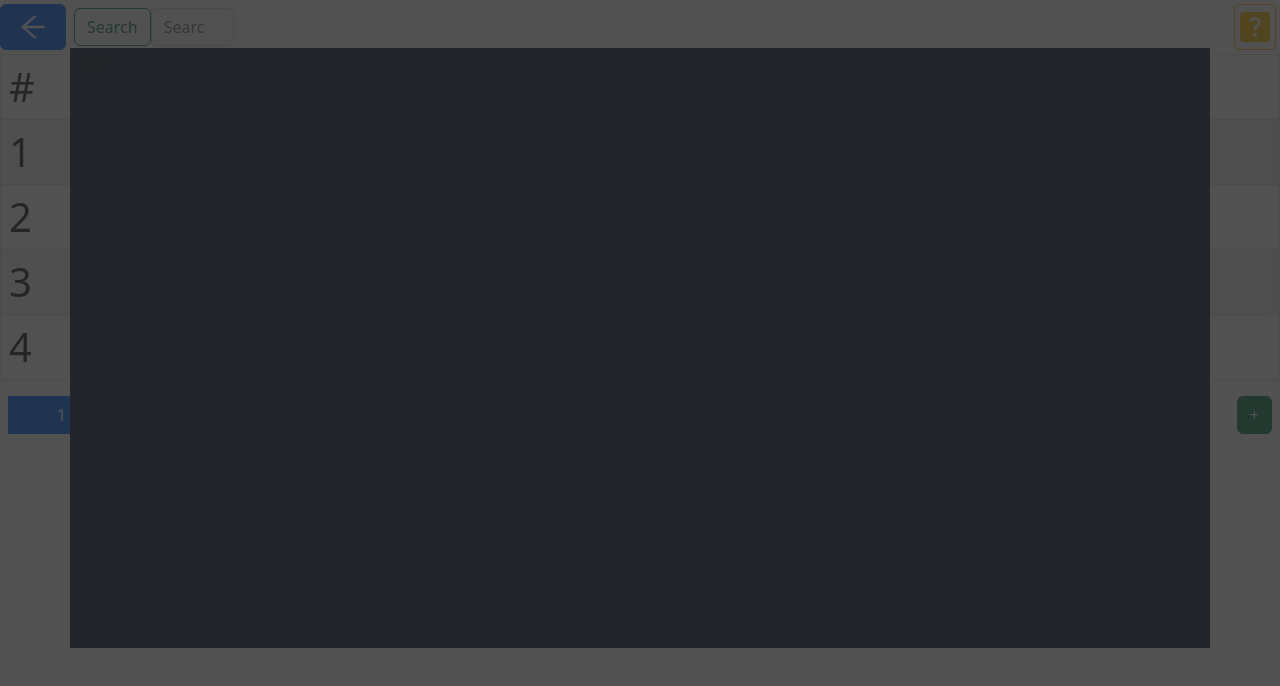
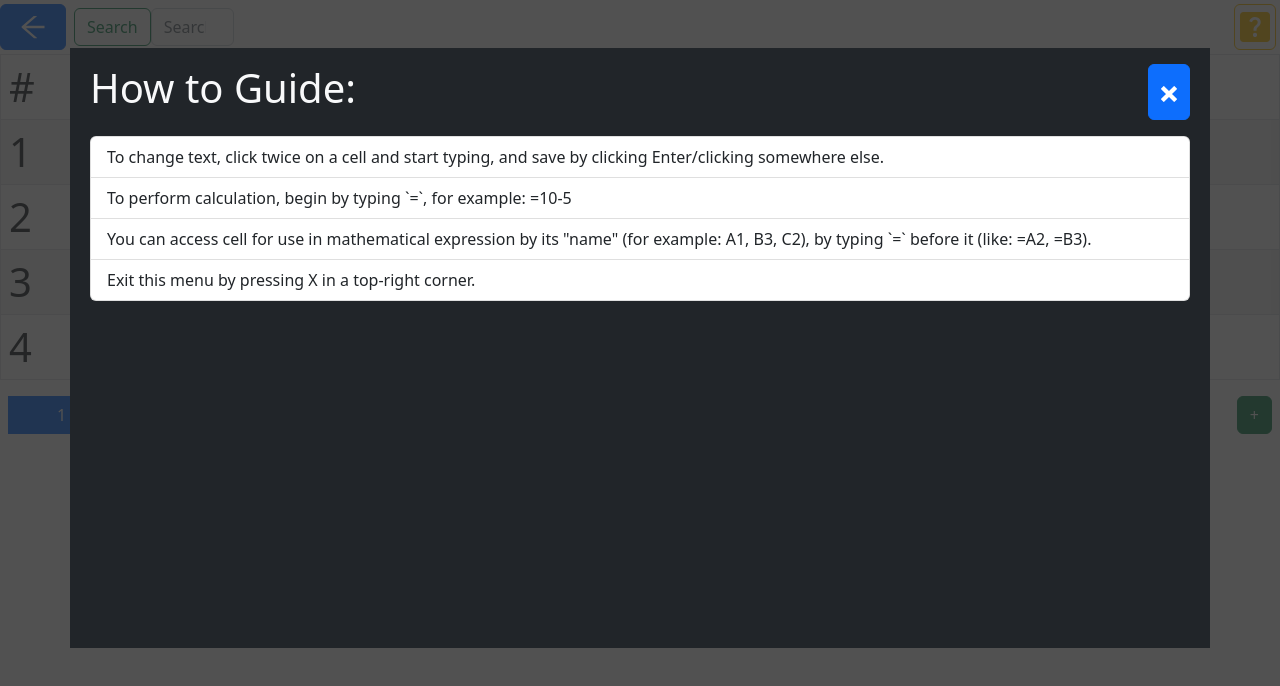
Before and after one commit to k4-100/calc, a React (Create React App) app: page /calc in a window 1280 px wide. Both pictures are taken after a click on the button 1255 px from the left and 27 px from the top of the page. Shown: the top 686 px of the page. Built offline with nearby package versions, Linux system fonts and the light colour scheme.

Commit message:
Finished basic design for Help.tsx

```diff
--- a/src/components/Sheet/UtilityBelt/Help.tsx
+++ b/src/components/Sheet/UtilityBelt/Help.tsx
@@ -1,5 +1,6 @@
 import React from "react";
-
+import { Button, ListGroup } from "react-bootstrap";
+import { ImCross } from "react-icons/im";
 const Help: React.FC = () => {
   return (
     <div
@@ -9,7 +10,31 @@ const Help: React.FC = () => {
         backgroundColor: "hsla(0,0%,15%, 0.80)",
       }}
     >
-      <div className="container  bg-dark h-75 my-5 d-block">ssa</div>
+      <div className="container  bg-dark h-75 my-5 d-block">
+        <div className="d-flex justify-content-between p-2 py-3">
+          <h1 className="text-light">How to Guide: </h1>
+          <Button>
+            <ImCross />
+          </Button>
+        </div>
+
+        <ListGroup className="px-2 ">
+          <ListGroup.Item>
+            To change text, click twice on a cell and start typing, and save by
+            clicking Enter/clicking somewhere else.
+          </ListGroup.Item>
+          <ListGroup.Item>
+            To perform calculation, begin by typing `=`, for example: =10-5
+          </ListGroup.Item>
+          <ListGroup.Item>
+            You can access cell for use in mathematical expression by its "name"
+            (for example: A1, B3, C2), by typing `=` before it (like: =A2, =B3).
+          </ListGroup.Item>
+          <ListGroup.Item>
+            Exit this menu by pressing X in a top-right corner.{" "}
+          </ListGroup.Item>
+        </ListGroup>
+      </div>
     </div>
   );
 };
```
